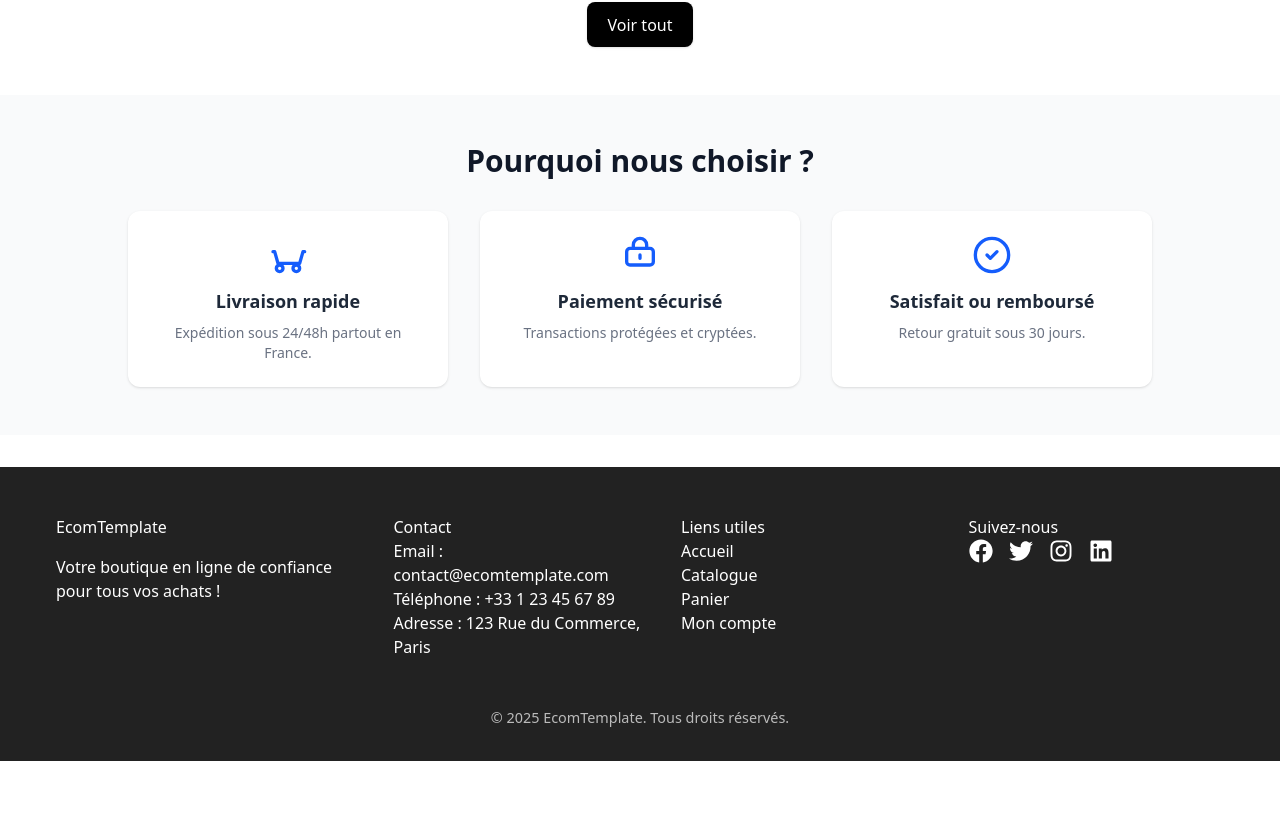
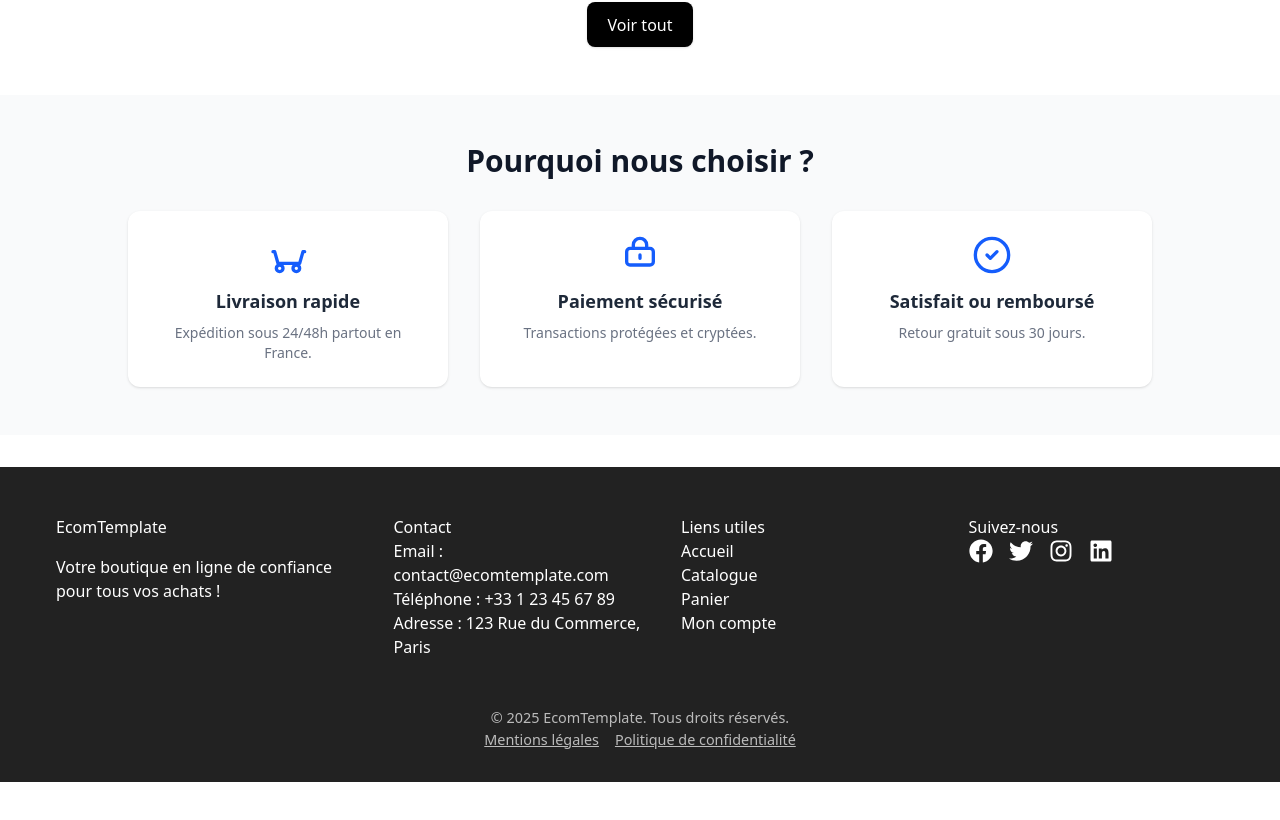
Before and after one commit to Sullivankow/ecom_template_react_php, a React (Vite) app in the folder ecomFront/: page / in a window 1280 px wide. Shown: the part 1952-2772 px from the top of the page. Built offline with nearby package versions, Linux system fonts and the light colour scheme.

Commit message:
Update footer ok

```diff
--- a/ecomFront/src/components/layout/footer.tsx
+++ b/ecomFront/src/components/layout/footer.tsx
@@ -35,7 +35,9 @@ const Footer: React.FC = () => {
         </div>
       </div>
       <div style={{ textAlign: "center", marginTop: "2rem", fontSize: "0.9rem", color: "#bbb" }}>
-        &copy; {new Date().getFullYear()} EcomTemplate. Tous droits réservés.
+        &copy; {new Date().getFullYear()} EcomTemplate. Tous droits réservés.<br />
+        <a href="/mentions-legales" style={{ color: "#bbb", marginRight: "1rem", textDecoration: "underline" }}>Mentions légales</a>
+        <a href="/politique-confidentialite" style={{ color: "#bbb", textDecoration: "underline" }}>Politique de confidentialité</a>
       </div>
     </footer>
   );
```
